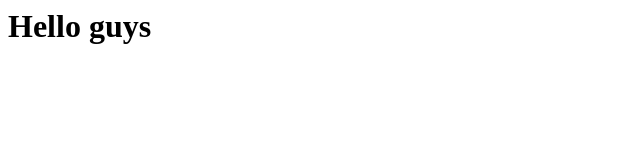
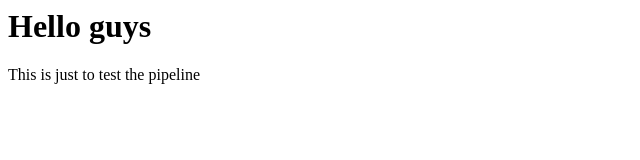
Before and after one commit to Akash799/simple_CI, a plain HTML site: page index.html in a window 1280 px wide. Shown: the whole page, without its empty margins (0-640 px from the left). Drawn offline with Linux system fonts and the light colour scheme.

Commit message:
to check pipeline

```diff
--- a/index.html
+++ b/index.html
@@ -1 +1,3 @@
 <h1> Hello guys </h1>
+
+<p> This is just to test the pipeline </p>
```
